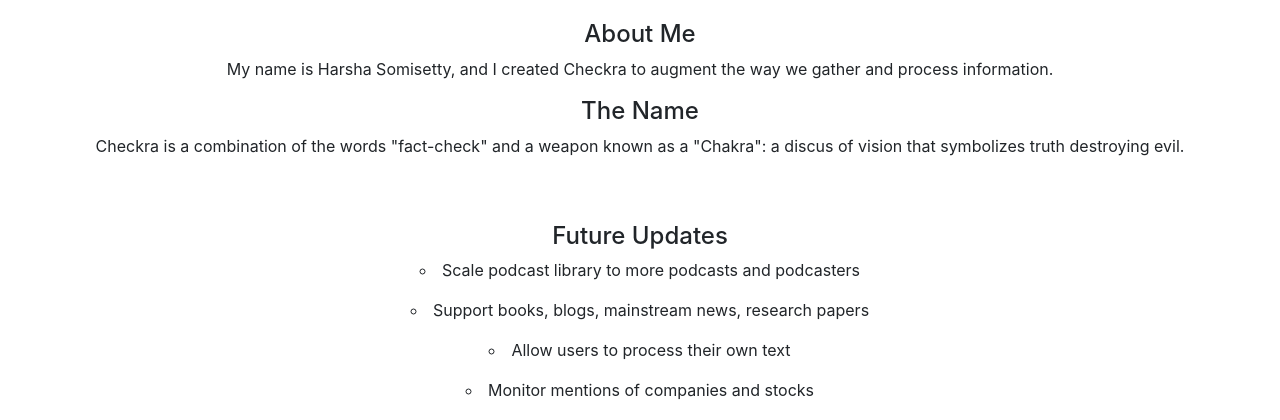
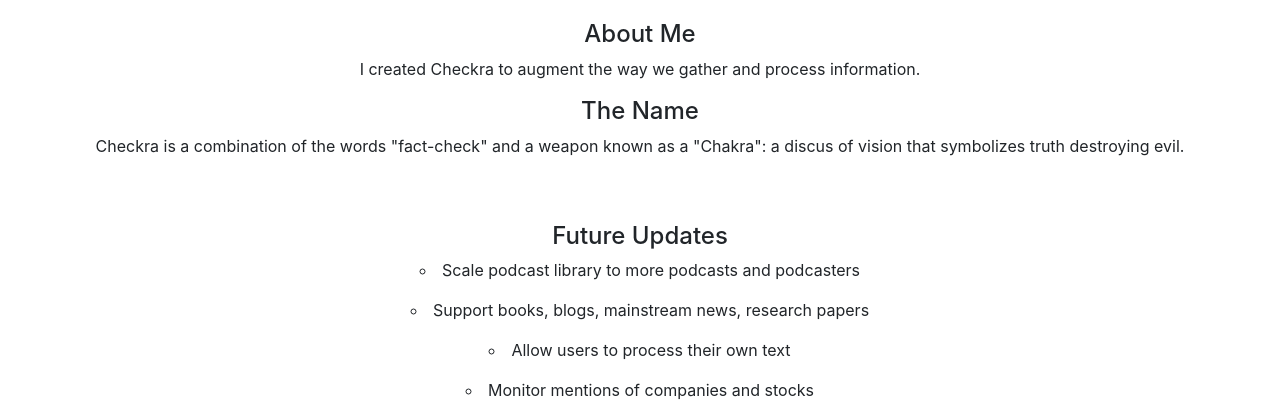
Before and after one commit to harshasomisetty/checkra_website, a Flask app: template checkra/home/templates/about.html in a window 1280 px wide. Shown: the part 91-511 px from the top of the page. Run offline with Flask 3, Linux system fonts and the light colour scheme; the template is opened without the code that fills it, so the values that code supplies are empty; parts of the project's set-up code (start-up, migrations or seed data) failed here and were passed over; some libraries are stand-ins or nearby versions.

Commit message:
removed name

```diff
--- a/checkra/home/templates/about.html
+++ b/checkra/home/templates/about.html
@@ -7,7 +7,7 @@
 {% block content %}
 <h4 style="text-align: center">About Me</h4>
 
-<p style="text-align: center">My name is Harsha Somisetty, and I created Checkra to augment the way we gather and process information. </p>
+<p style="text-align: center">I created Checkra to augment the way we gather and process information. </p>
 
 
 <h4 style="text-align: center">The Name</h4>
--- a/wsgi.py
+++ b/wsgi.py
@@ -1,7 +1,6 @@
 from checkra import create_app
 from bs4 import BeautifulSoup
 from flask import render_template
-import os
 
 app, graphs_app, podcasts_app = create_app()
 
@@ -9,25 +8,24 @@ app, graphs_app, podcasts_app = create_app()
 #add multiple routes here so we can add multiple apps
 
 
-@app.route('/graphs/', defaults ={'cat':None,'ent':None}) #embed dash view in flask
+@app.route('/graphs/', defaults={'cat': None, 'ent': None})  # embed dash view in flask
 @app.route("/graphs/<cat>/<ent>")
 def entity_graphs(cat, ent):
     footer = BeautifulSoup(graphs_app.index(),"html.parser").footer
     return render_template('graphs.html', title='Entity Graphs', footer=footer)
 
-@app.route('/podcasts/', defaults ={'podcast':None,'name':None}) #embed dash view in flask
-@app.route('/podcasts/<podcast>/<name>') #embed dash view in flask
+
+@app.route('/podcasts/', defaults={'podcast': None, 'name': None})  # embed dash view in flask
+@app.route('/podcasts/<podcast>/<name>')  # embed dash view in flask
 def single_podcasts(podcast, name):
-    # if name:
-    #     print(name)
-    # else:
-    #     print("none")
-    footer = BeautifulSoup(podcasts_app.index(),"html.parser").footer
+    footer = BeautifulSoup(podcasts_app.index(), "html.parser").footer
     return render_template('podcasts.html', title='Single Podcasts', footer=footer)
+
 
 @app.errorhandler(404)
 def page_not_found(e):
     return render_template('doesnotexist.html'), 404
 
-if __name__=="__main__":
+
+if __name__ == "__main__":
     app.run(host='0.0.0.0', threaded=True)
```
